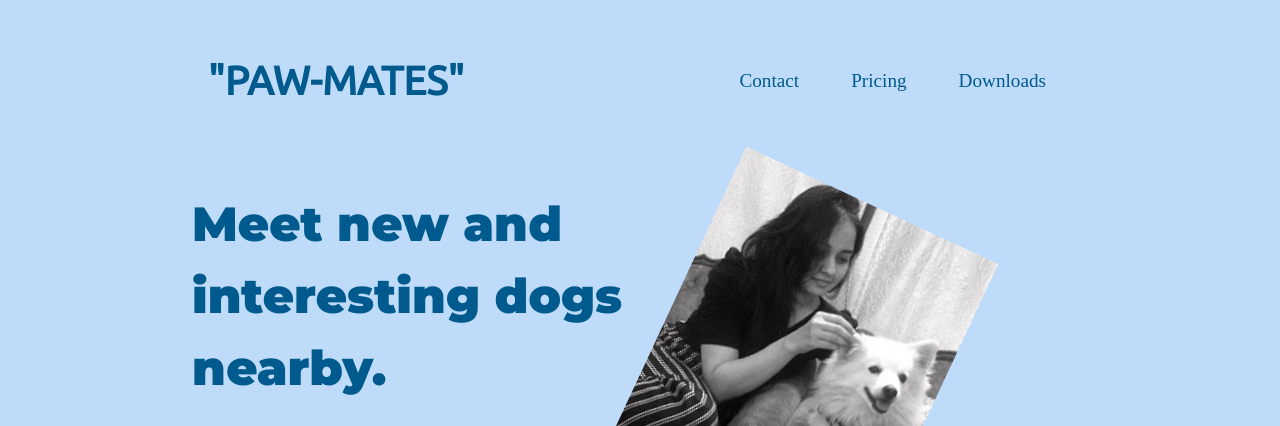
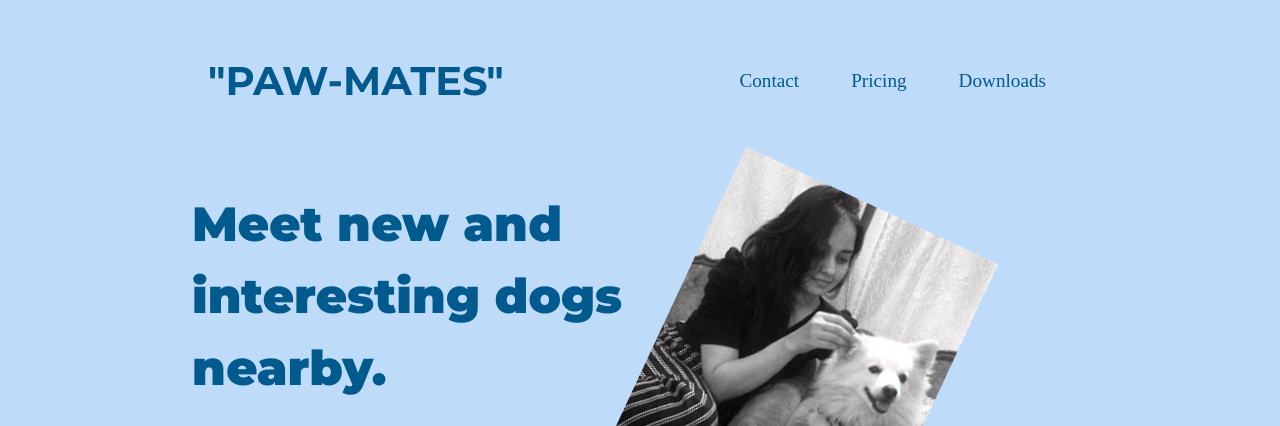
Before and after one commit to nishtha-thedeveloper/Project-PAWMates, a plain HTML site: page index.html in a window 1280 px wide. Shown: the top 426 px of the page. Drawn offline with nearby package versions, Linux system fonts and the light colour scheme.

Commit message:
Update styles.css

```diff
--- a/styles.css
+++ b/styles.css
@@ -29,7 +29,7 @@ body {
 }
 
 .navbar-brand {
-  font-family: "Ubuntu";
+  font-family: "Montserrat";
   font-size: 2.5rem;
   font-weight: bold;
   color:#005A8D;
```
